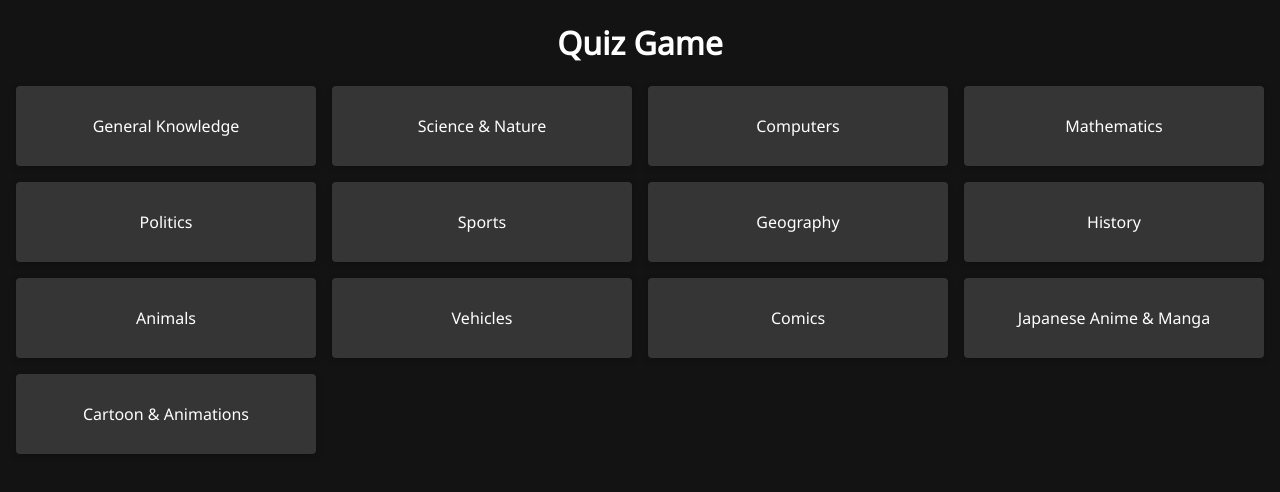
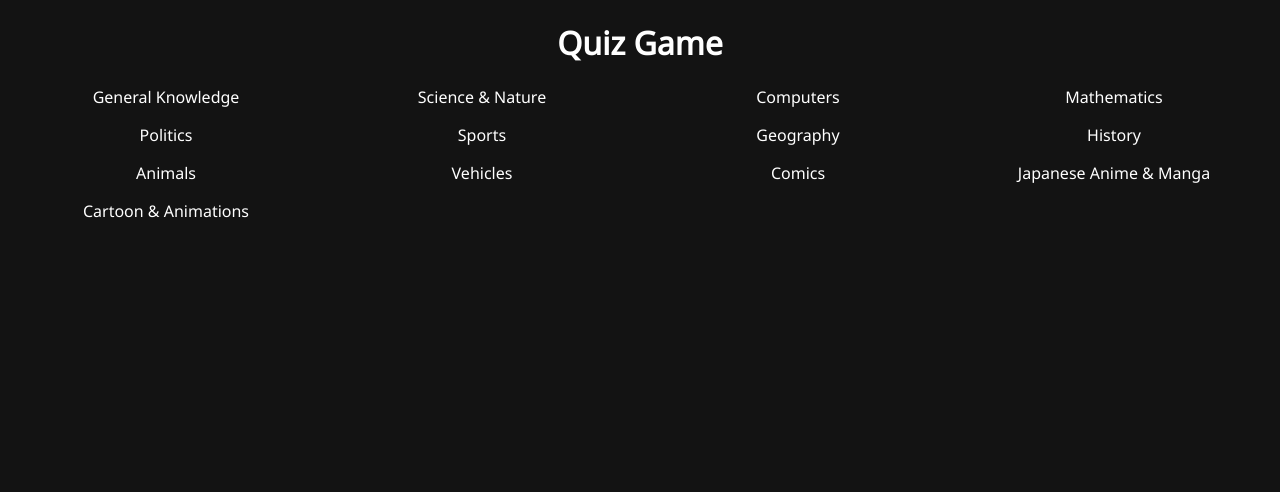
Before and after one commit to AkashSDas/QuizGame, a React (Create React App) app: page / in a window 1280 px wide. Shown: the top 492 px of the page. Built offline with nearby package versions, Linux system fonts and the light colour scheme.

Commit message:
rm Card component style

```diff
--- a/src/style/base.css
+++ b/src/style/base.css
@@ -5,30 +5,3 @@ body {
   color: #fff;
   font-family: "Noto Sans", sans-serif;
 }
-
-.card {
-  display: flex;
-  flex-direction: column;
-  justify-content: center;
-  align-items: center;
-  background: #353535;
-  font-size: 1rem;
-  color: #fff;
-  box-shadow: rgba(3, 8, 20, 0.1) 0px 0.15rem 0.5rem,
-    rgba(2, 8, 20, 0.1) 0px 0.075rem 0.175rem;
-  height: 5rem;
-  width: 100%;
-  border-radius: 4px;
-  transition: all 500ms;
-  overflow: hidden;
-
-  background-size: cover;
-  background-position: center;
-  background-repeat: no-repeat;
-}
-
-.card:hover {
-  box-shadow: rgba(2, 8, 20, 0.1) 0px 0.35em 1.175em,
-    rgba(2, 8, 20, 0.08) 0px 0.175em 0.5em;
-  transform: translateY(-3px) scale(1.1);
-}
```
